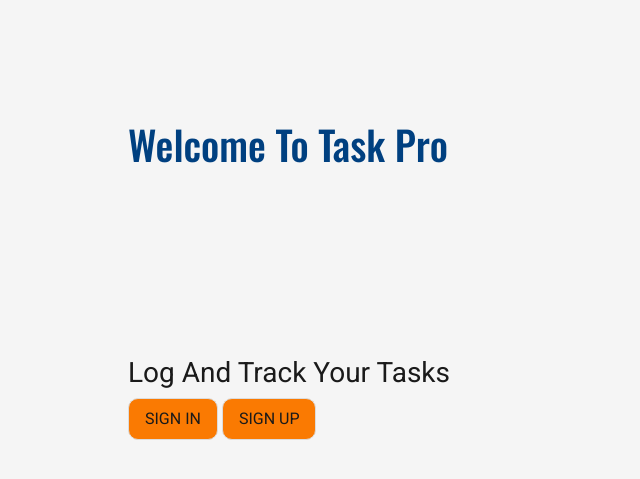
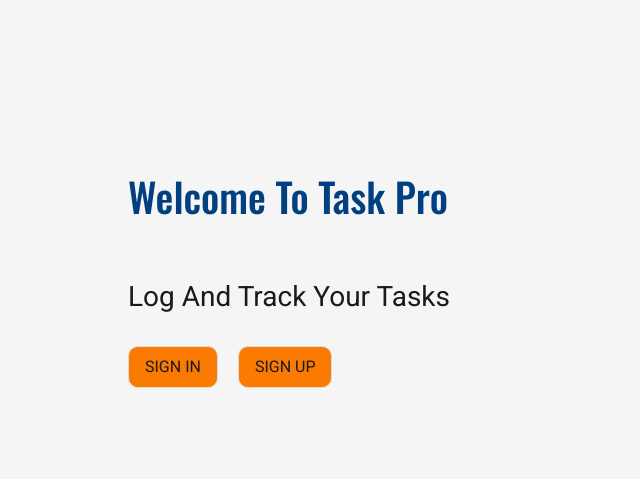
Before and after one commit to mmcin/task-pro-2, a Django app: template templates/index.html in a window 1280 px wide. Shown: the part 56-535 px from the top of the page, without its empty margins (0-640 px from the left). Run offline with Django 3.2, Linux system fonts and the light colour scheme; the template is opened without the code that fills it, so the values that code supplies are empty; some libraries are stand-ins or nearby versions.

Commit message:
style hero description and button

```diff
--- a/static/css/style.css
+++ b/static/css/style.css
@@ -142,6 +142,14 @@ main {
     text-transform: capitalize;
 }
 
+.hero-text-description h3 {
+    margin-bottom: 2rem;
+}
+
+.hero-button:nth-child(2) {
+    margin-right: 1rem;
+}
+
 .hero-button {
     padding: 0.5rem 1rem;
     background-color: var(--accent-color-1);
@@ -156,7 +164,7 @@ main {
 
 .hero-text-container {
     display: flex;
-    justify-content: space-between;
+    justify-content: space-evenly;
     align-items: flex-start;
     flex-direction: column;
     height: 80%;
```
